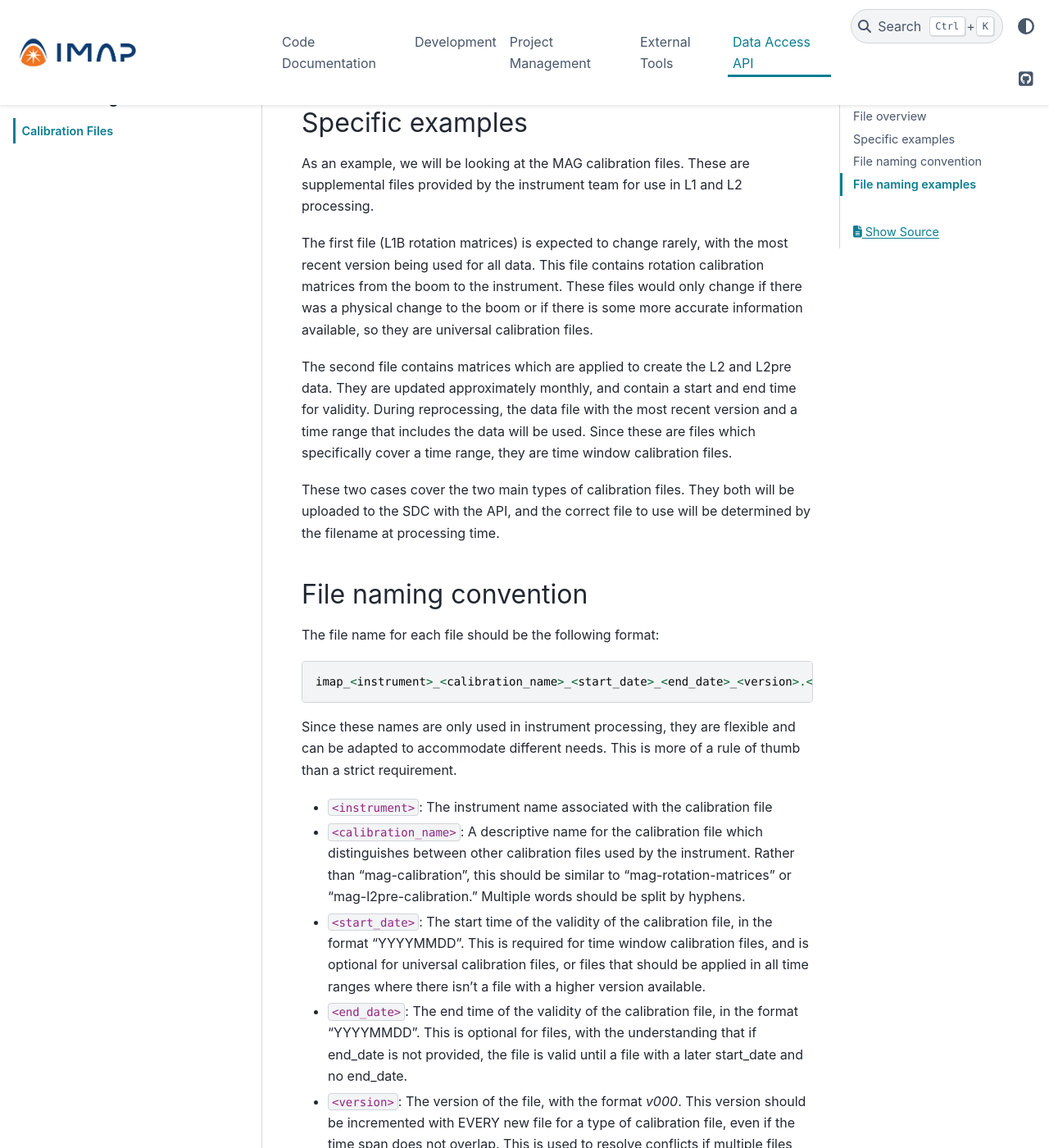
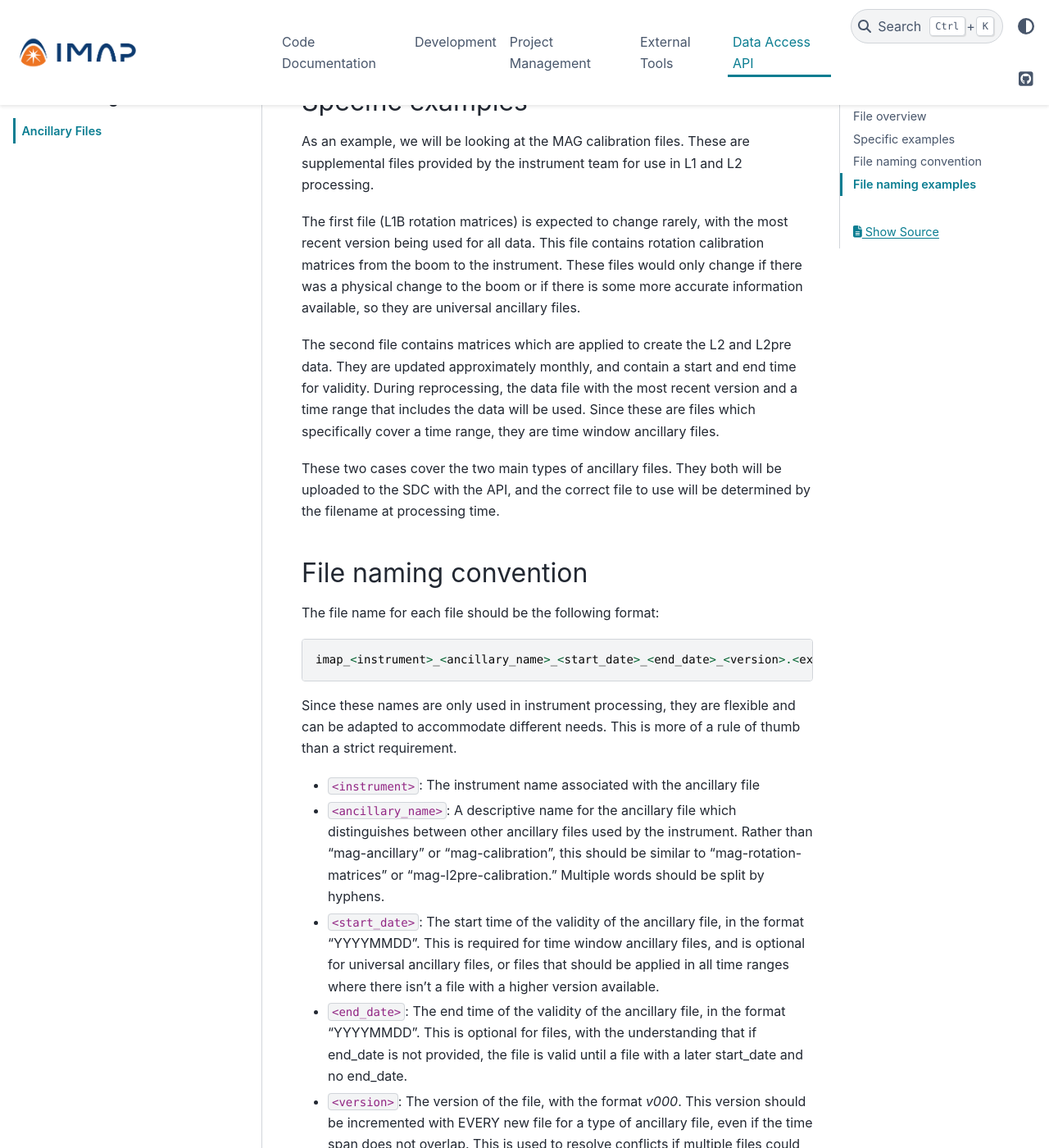
Before and after one commit to IMAP-Science-Operations-Center/imap_processing, a Sphinx documentation site: the page built from docs/source/data-access-api/calibration-files.rst, in a window 1280 px wide and 1400 px high, scrolled down 1197 px. Shown: the whole window at 82% size. Built offline with Sphinx 7.4.7 and the PyData theme 0.15.4, drawn with Linux system fonts in a browser that asks for light colours; some of the changed text lies outside the part shown.

Commit message:
Renaming to ancillary files

```diff
--- a/docs/source/data-access-api/calibration-files.rst
+++ b/docs/source/data-access-api/calibration-files.rst
@@ -1,41 +1,41 @@
 .. _calibration_files:
 
-Calibration Files
+Ancillary Files
 =================
 
-Calibration files are files used in processing that are provided by instrument teams
+Ancillary files are files used in processing that are provided by instrument teams
 to the SDC. These are files which contain values that could change over the course of
-the mission. Although they are called calibration files here, they may not contain calibration data,
-but instead any kind of data which is used in processing, but may infrequently change in time.
+the mission. This could include calibration data, processing settings, lookup tables,
+or other data provided by the instrument teams to be used in processing.
 
-Any values which could be changed by the instrument team should be in a calibration file.
+Any values which could be changed by the instrument team should be in a ancillary file.
 
 These files will be tracked in the SDC and uploaded to the `SPDF archive <https://spdf.gsfc.nasa.gov/>`_.
 Therefore, they should use unique filenames which clearly distinguish them from each other. Beyond that, they
 can follow any format that is convenient for the instrument team and the SDC.
 
-This document lays out the requirements for calibration files in the SDC and the expected file naming
+This document lays out the requirements for ancillary files in the SDC and the expected file naming
 convention.
 
 File overview
 ^^^^^^^^^^^^^^
 
-In this document, there are two main kinds of calibration files:
+In this document, there are two main kinds of ancillary files:
 
-#. Universal calibration files
-#. Time window calibration files
+#. Universal ancillary files
+#. Time window ancillary files
 
-**Universal calibration files** are files which are expected to change rarely. Generally, there should be one file
+**Universal ancillary files** are files which are expected to change rarely. Generally, there should be one file
 which covers all times.
 
-**Time window calibration files** are files which are expected to change more frequently, and are only valid for a certain
+**Time window ancillary files** are files which are expected to change more frequently, and are only valid for a certain
 time range.
 
-The main distinction between these types of files is the way they are applied to reprocessing. Universal calibration files would generally
-use the most recent version for all time ranges and reprocessing. Time window calibration files should be defined only for a specific time range,
+The main distinction between these types of files is the way they are applied to reprocessing. Universal ancillary files would generally
+use the most recent version for all time ranges and reprocessing. Time window ancillary files should be defined only for a specific time range,
 and reprocessing should usually use the same file as the first processing.
 
-These two types of files are mostly used for creating the filename and processing conventions, so if your calibration doesn't neatly fit into
+These two types of files are mostly used for creating the filename and processing conventions, so if your file doesn't neatly fit into
 either category, that's okay. The main thing is that all files should try and follow the conventions in this document.
 
 Specific examples
@@ -47,14 +47,14 @@ L1 and L2 processing.
 The first file (L1B rotation matrices) is expected to change rarely,
 with the most recent version being used for all data. This file contains rotation calibration matrices from
 the boom to the instrument. These files would only change if there was a physical change to the boom or if there is
-some more accurate information available, so they are universal calibration files.
+some more accurate information available, so they are universal ancillary files.
 
 The second file contains matrices which are applied to create the L2 and L2pre data. They are updated
 approximately monthly, and contain a start and end time for validity. During reprocessing, the data file with the most
 recent version and a time range that includes the data will be used. Since these are files which specifically cover a time range,
-they are time window calibration files.
+they are time window ancillary files.
 
-These two cases cover the two main types of calibration files. They both will be uploaded to the SDC
+These two cases cover the two main types of ancillary files. They both will be uploaded to the SDC
 with the API, and the correct file to use will be determined by the filename at processing time.
 
 File naming convention
@@ -62,34 +62,34 @@ File naming convention
 
 The file name for each file should be the following format::
 
-    imap_<instrument>_<calibration_name>_<start_date>_<end_date>_<version>.<extension>
+    imap_<instrument>_<ancillary_name>_<start_date>_<end_date>_<version>.<extension>
 
 Since these names are only used in instrument processing, they are flexible and can be adapted to
 accommodate different needs. This is more of a rule of thumb than a strict requirement.
 
-* ``<instrument>``: The instrument name associated with the calibration file
-* ``<calibration_name>``: A descriptive name for the calibration file which distinguishes between
-  other calibration files used by the instrument. Rather than "mag-calibration", this should be similar to
+* ``<instrument>``: The instrument name associated with the ancillary file
+* ``<ancillary_name>``: A descriptive name for the ancillary file which distinguishes between
+  other ancillary files used by the instrument. Rather than "mag-ancillary" or "mag-calibration", this should be similar to
   "mag-rotation-matrices" or "mag-l2pre-calibration." Multiple words should be split by hyphens.
-* ``<start_date>``: The start time of the validity of the calibration file, in the format "YYYYMMDD". This is required for
-  time window calibration files, and is optional for universal calibration files, or files that should be applied in all time
+* ``<start_date>``: The start time of the validity of the ancillary file, in the format "YYYYMMDD". This is required for
+  time window ancillary files, and is optional for universal ancillary files, or files that should be applied in all time
   ranges where there isn't a file with a higher version available.
-* ``<end_date>``: The end time of the validity of the calibration file, in the format "YYYYMMDD". This is optional for files,
+* ``<end_date>``: The end time of the validity of the ancillary file, in the format "YYYYMMDD". This is optional for files,
   with the understanding that if end_date is not provided, the file is valid until a file with a later start_date and no end_date.
 * ``<version>``: The version of the file, with the format `v000`. This version should be incremented with EVERY new file
-  for a type of calibration file, even if the time span does not overlap. This is used to resolve conflicts if multiple files could be used.
+  for a type of ancillary file, even if the time span does not overlap. This is used to resolve conflicts if multiple files could be used.
 * ``<extension>``: The file extension. This is likely to be CDF, but could be any format that is convenient for the instrument team and SDC.
 
 File naming examples
 ^^^^^^^^^^^^^^^^^^^^
 
-An L1B MAG rotation matrix calibration file:
+An L1B MAG rotation matrix ancillary file:
 
 * ``imap_mag_l1b-rotation-calibration-file_v001.cdf``
 
 This file is assumed to be valid for all times.
 
-An L1B MAG rotation matrix calibration file with a start date:
+An L1B MAG rotation matrix ancillary file with a start date:
 
 * ``imap_mag_l1b-rotation-calibration-file_20250101_v002.cdf``
 
@@ -97,11 +97,11 @@ This file is only valid after 2025-01-01. If both of these files were uploaded,
 for all times after 2025-01-01, since the version is higher than ``imap_mag_l1b-rotation-calibration-file_v001.cdf``. However,
 dates before 2025-01-01 would use the first file.
 
-Most global calibration files should be applied to all time ranges, but there may be cases where a file should
+Most global ancillary files should be applied to all time ranges, but there may be cases where a file should
 only be used after a certain date - for example, if something physical occurred on the spacecraft on a date which changes
 all data after that date, but does not affect data before that date.
 
-An L2 MAG time window calibration file:
+An L2 MAG time window ancillary file:
 
 * ``imap_mag_l2-calibration_20250101_20250201_v001.cdf``
 
@@ -119,14 +119,14 @@ an additional file uploaded:
 For all data between 2025-03-01 and 2025-03-02, this file would be used. However, for data after 2025-03-02,
 ``imap_mag_l2-calibration_20250201_v002.cdf`` would be used, because that is still the highest version file for that time range.
 
-This way, it is possible to upload corrections for smaller time ranges without affecting the long term calibration files.
+This way, it is possible to upload corrections for smaller time ranges without affecting the long term ancillary files.
 
 .. note::
     The versions increment for all new `imap_mag_l2-calibration` files, not just those with overlapping time spans.
     This helps make it clear in every case which file is newer and should be used. This requirement should be
     enforced by the SDC API.
 
-    Calibration files with different names can share versions, so the mag_l2-calibration and mag_l1b-rotation-calibration can have duplicate versions.
+    Ancillary files with different names can share versions, so the mag_l2-calibration and mag_l1b-rotation-calibration can have duplicate versions.
 
 If a new file is uploaded, with the intent that it should be used indefinitely into the future:
 
```
